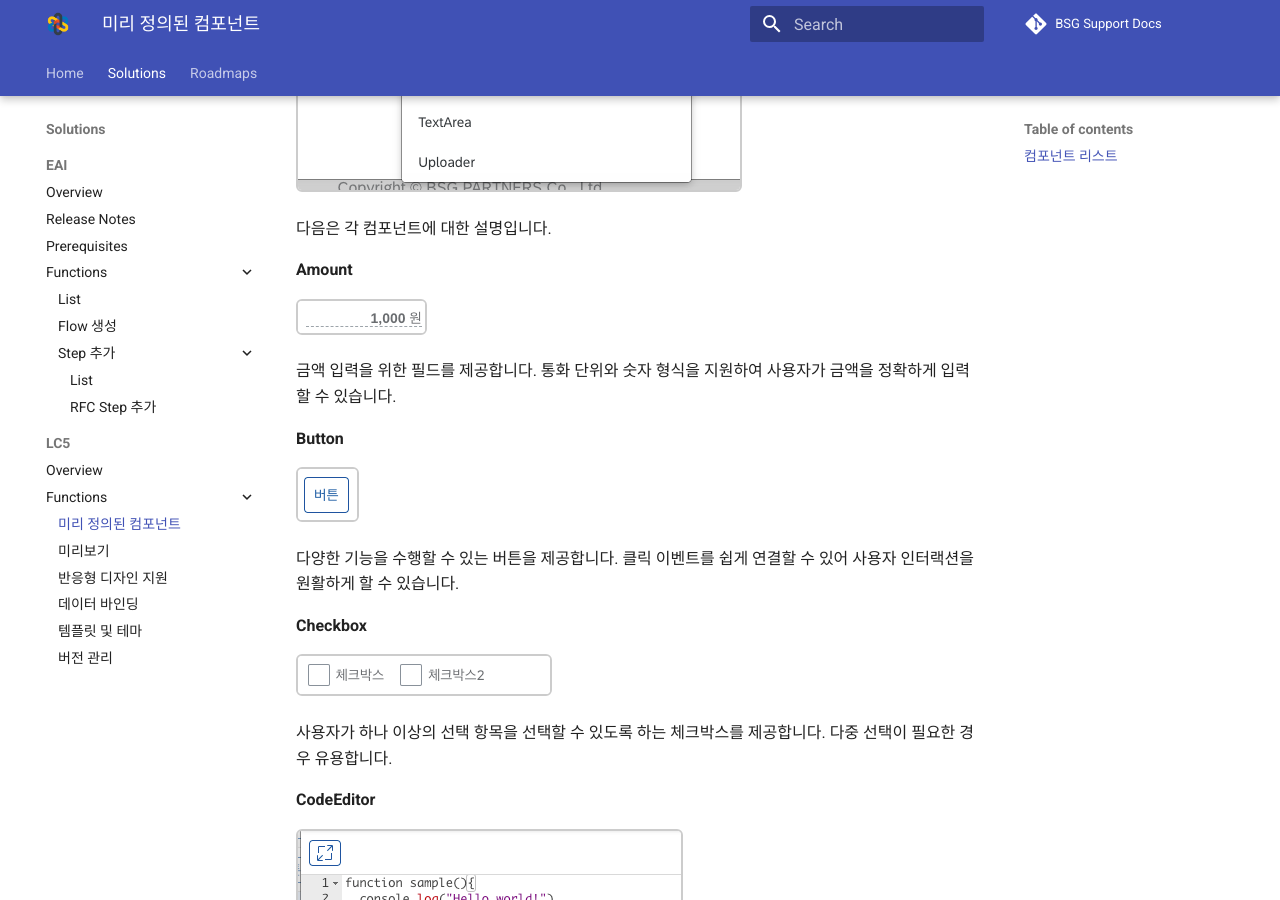
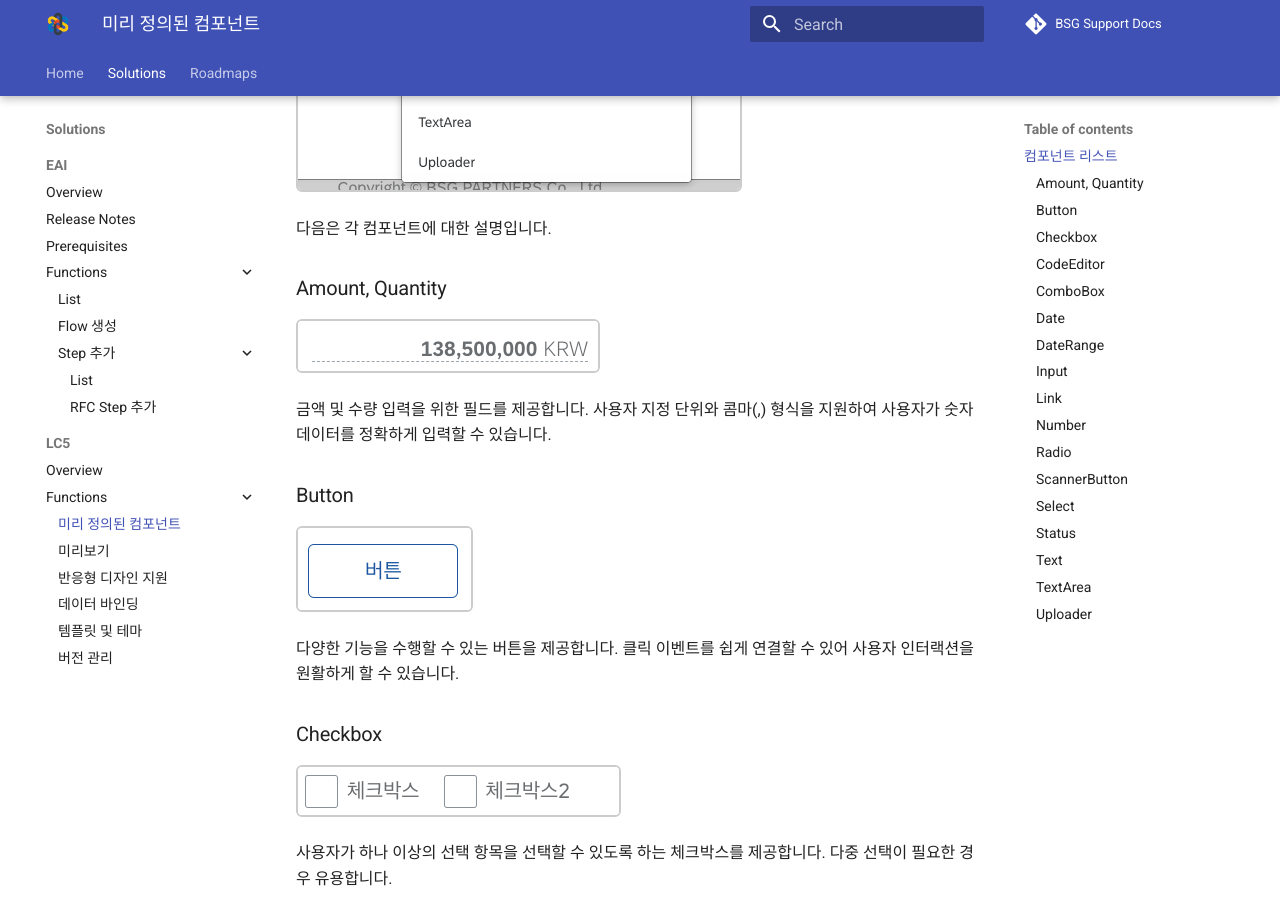
Before and after one commit to bsgp/docs, an MkDocs documentation site: the page built from docs/lc5/functions/prebuilt_components.md, in a window 1280 px wide and 900 px high, scrolled down 1543 px. Built offline with MkDocs 1.6.1 and Material for MkDocs 9.7.7, drawn with Linux system fonts in a browser that asks for light colours; comment, search, counter and statistics services are not loaded; some of the changed text lies outside the part shown.

Commit message:
feat(lc5): 컴포넌트 설명 추가, 컴포넌트 이미지 추가

```diff
--- a/docs/lc5/functions/prebuilt_components.md
+++ b/docs/lc5/functions/prebuilt_components.md
@@ -13,113 +13,107 @@
 
 다음은 각 컴포넌트에 대한 설명입니다.
 
-**Amount**
+### Amount, Quantity
 
 ![Image](assets/prebuilt_components/amount.png)
 
-금액 입력을 위한 필드를 제공합니다. 통화 단위와 숫자 형식을 지원하여 사용자가 금액을 정확하게 입력할 수 있습니다.
+금액 및 수량 입력을 위한 필드를 제공합니다. 사용자 지정 단위와 콤마(,) 형식을 지원하여 사용자가 숫자 데이터를 정확하게 입력할 수 있습니다.
 
-**Button**
+### Button
 
 ![Image](assets/prebuilt_components/button.png)
 
 다양한 기능을 수행할 수 있는 버튼을 제공합니다. 클릭 이벤트를 쉽게 연결할 수 있어 사용자 인터랙션을 원활하게 할 수 있습니다.
 
-**Checkbox**
+### Checkbox
 
 ![Image](assets/prebuilt_components/checkbox.png)
 
 사용자가 하나 이상의 선택 항목을 선택할 수 있도록 하는 체크박스를 제공합니다. 다중 선택이 필요한 경우 유용합니다.
 
-**CodeEditor**
+### CodeEditor
 
 ![Image](assets/prebuilt_components/codeeditor.png)
 
 코드 편집 기능을 제공하는 에디터로, 문법 자동완성 및 코드 하이라이팅 기능을 지원합니다. 프로젝트 안에 코드 블럭 UI를 추가할 필요가 있을 경우 유용합니다.
 
-**ComboBox**
+### ComboBox
 
 ![Image](assets/prebuilt_components/combobox.png)
 
 사용자가 목록에서 항목을 선택하거나 직접 입력할 수 있는 콤보 박스를 제공합니다. 선택 항목과 입력 필드가 결합된 형태입니다.
 
-**Date**
+### Date
 
 ![Image](assets/prebuilt_components/date.png)
 
 사용자가 날짜를 선택할 수 있는 인터페이스를 제공합니다. 캘린더 형태로 구현되어 있어 날짜 선택이 용이합니다.
 
-**DateRange**
+### DateRange
 
 ![Image](assets/prebuilt_components/daterange.png)
 
 시작일과 종료일을 선택할 수 있는 날짜 범위 선택 기능을 제공합니다. 프로젝트 기간 설정 등 다양한 시나리오에 활용할 수 있습니다.
 
-**Input**
+### Input
 
 ![Image](assets/prebuilt_components/input.png)
 
 사용자가 텍스트를 입력할 수 있는 필드를 제공합니다. 다양한 속성 설정을 통해 입력 형식을 제한하거나, 초기값을 설정할 수 있습니다.
 
-**Link**
+### Link
 
 ![Image](assets/prebuilt_components/link.png)
 
 사용자가 클릭하여 다른 페이지나 리소스로 이동할 수 있는 하이퍼링크를 제공합니다. 링크 텍스트와 URL을 설정할 수 있습니다.
 
-**Number**
+### Number
 
 ![Image](assets/prebuilt_components/number.png)
 
-숫자 입력을 위한 필드를 제공합니다. 공란일 경우의 표시 방식, 정렬 등의 설정을 추가할 수 있습니다.
+숫자 입력을 위한 필드를 제공합니다. 공란일 경우의 표시 방식, 정렬, 단위 등의 설정을 추가할 수 있습니다.
 
-**Quantity**
-
-![Image](assets/prebuilt_components/quantity.png)
-
-수량 입력을 위한 필드를 제공합니다. 단위를 정할 수 있습니다.
-
-**Radio**
+### Radio
 
 ![Image](assets/prebuilt_components/radio.png)
 
 여러 선택지 중 하나를 선택할 수 있는 라디오 버튼을 제공합니다. 그룹으로 묶어서 사용하면 선택 항목 간의 배타성을 유지할 수 있습니다.
 
-**ScannerButton**
+### ScannerButton
 
 ![Image](assets/prebuilt_components/scannerbutton.png)
 
 바코드 스캔 기능을 제공하는 버튼으로, 스캔한 데이터를 입력 필드에 자동으로 반영할 수 있습니다.
 
-**Select**
+### Select
 
 ![Image](assets/prebuilt_components/select.png)
 
 드롭다운 목록에서 하나의 항목을 선택할 수 있도록 하는 셀렉트 박스를 제공합니다. 많은 옵션을 간결하게 제공할 때 유용합니다.
 
-**Status**
+### Status
 
-![Image](assets/prebuilt_components/status.png)
+<div style="display: flex; gap: 0.5rem;"><img src="/lc5/functions/assets/prebuilt_components/status.png"/><img src="/lc5/functions/assets/prebuilt_components/status2.png"/></div>
 
 항목의 상태를 시각적으로 표시하는 컴포넌트로, 미리 정의된 색상을 통해 상태를 구분할 수 있습니다.
 
-**Text**
+### Text
 
 ![Image](assets/prebuilt_components/text.png)
 
 고정된 텍스트를 표시하는 컴포넌트로, 설명이나 안내 문구 등을 표시할 때 사용합니다.
 
-**TextArea**
+### TextArea
 
 ![Image](assets/prebuilt_components/textarea.png)
 
 사용자가 여러 줄의 텍스트를 입력할 수 있는 필드를 제공합니다. 긴 텍스트 입력이 필요한 경우 유용합니다.
 
-**Uploader**
+### Uploader
 
 ![Image](assets/prebuilt_components/uploader.png)
 
-파일 업로드 기능을 제공하는 컴포넌트로, 사용자가 파일을 선택하고 서버로 전송할 수 있습니다. 다중 파일 업로드도 지원합니다.
+파일 업로드 기능을 제공하는 컴포넌트로, Browse 버튼이나 빈칸 필드를 클릭 시 파일 탐색기가 열려 업로드할 파일을 지정할 수 있습니다.
 
 ---
 
```
Also changed, not shown: docs/lc5/functions/assets/prebuilt_components/amount.png, docs/lc5/functions/assets/prebuilt_components/button.png, docs/lc5/functions/assets/prebuilt_components/checkbox.png, docs/lc5/functions/assets/prebuilt_components/codeeditor.png, docs/lc5/functions/assets/prebuilt_components/combobox.png, docs/lc5/functions/assets/prebuilt_components/date.png, docs/lc5/functions/assets/prebuilt_components/daterange.png, docs/lc5/functions/assets/prebuilt_components/input.png, docs/lc5/functions/assets/prebuilt_components/link.png, docs/lc5/functions/assets/prebuilt_components/number.png, docs/lc5/functions/assets/prebuilt_components/quantity.png (deleted), docs/lc5/functions/assets/prebuilt_components/radio.png, docs/lc5/functions/assets/prebuilt_components/scannerbutton.png (added), docs/lc5/functions/assets/prebuilt_components/select.png, 5 more files.
